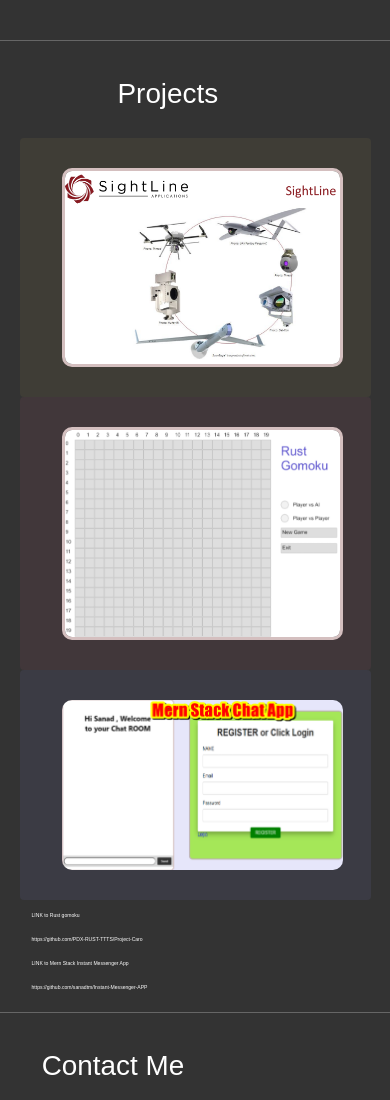
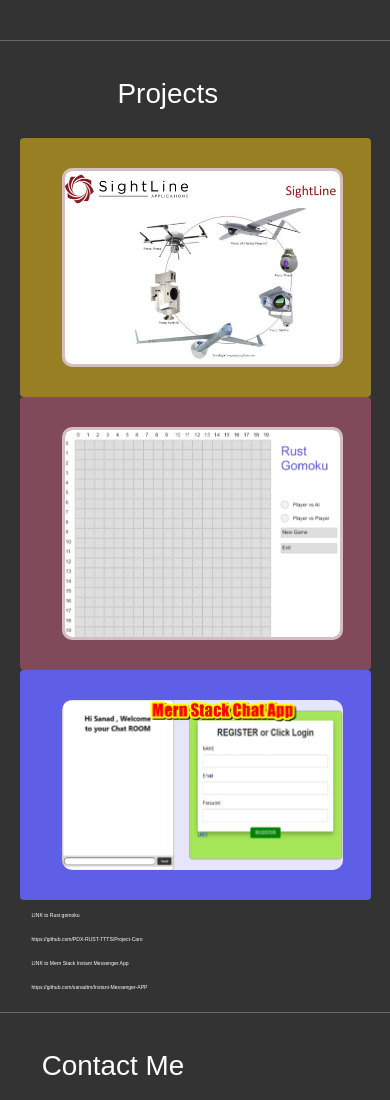
Before and after one commit to sanadtm/Sanad-Thapa--Home-PAge, a plain HTML site: page index.html in a window 390 px wide. Shown: the part 1065-2165 px from the top of the page. Drawn offline with nearby package versions, Linux system fonts and the light colour scheme.

```diff
--- a/index.html
+++ b/index.html
@@ -78,14 +78,14 @@
 				<hr>
 				<h1>Projects</h1>
 				<div class="row">
-					<div class="col-sm-6" style="background-color:rgb(63, 61, 54);"><img class = "project_photo" src = "project_photos/sightline.PNG"><div class="overlay">
+					<div class="col-sm-6" style="background-color:rgb(153, 127, 35);"><img class = "project_photo" src = "project_photos/sightline.PNG"><div class="overlay">
 						<text><texttitle>Skyline Classifier (On-Going)</texttitle>
 							June 2021 - December 2021</texttitle><ul>
 							<li>Building an Image Classifier for an Oregon Based Video Processing company Sightline applications to identify the correct object with a 95% accuracy rate.</li>
 							<li>Participating and brainstorming in weekly team meetings with a team of 6 members on machine learning to train our classifier to identify the objects</li>
 							<li>Putting together a dataset of images, cleaning it and modify the network to fit the dataset and training the Image classifier, retune and retest it to get the accuracy of 95% or above.</li>
 						</ul></text></div></div>
-					<div class="col-sm-6" style="background-color:rgb(65, 55, 58);">
+					<div class="col-sm-6" style="background-color:rgb(128, 74, 90);">
 						<img class = "project_photo" src = "project_photos/RustGomoku.PNG"><div class="overlay">
 							<text><texttitle>CARO game Using RUST</texttitle>
 								March 2021 – June 2021
@@ -97,7 +97,7 @@
 					  </div>
 
 				<div class="row">
-				  <div class="col-sm-6" style="background-color:rgb(59, 59, 68);"><img class = "project_photo1" src = "project_photos/chat-app.PNG"><div class="overlay">
+				  <div class="col-sm-6" style="background-color:rgb(94, 94, 231);"><img class = "project_photo1" src = "project_photos/chat-app.PNG"><div class="overlay">
 					<text><texttitle>Instant Messenger APP</texttitle>
 						June 2021 - December 2021<ul>
 						<li>Built a native instant messenger app for class project using software development cycle and MERN STACK that allowed a party to create a chat room that allowed attendees to chat with each other.</li>
```
